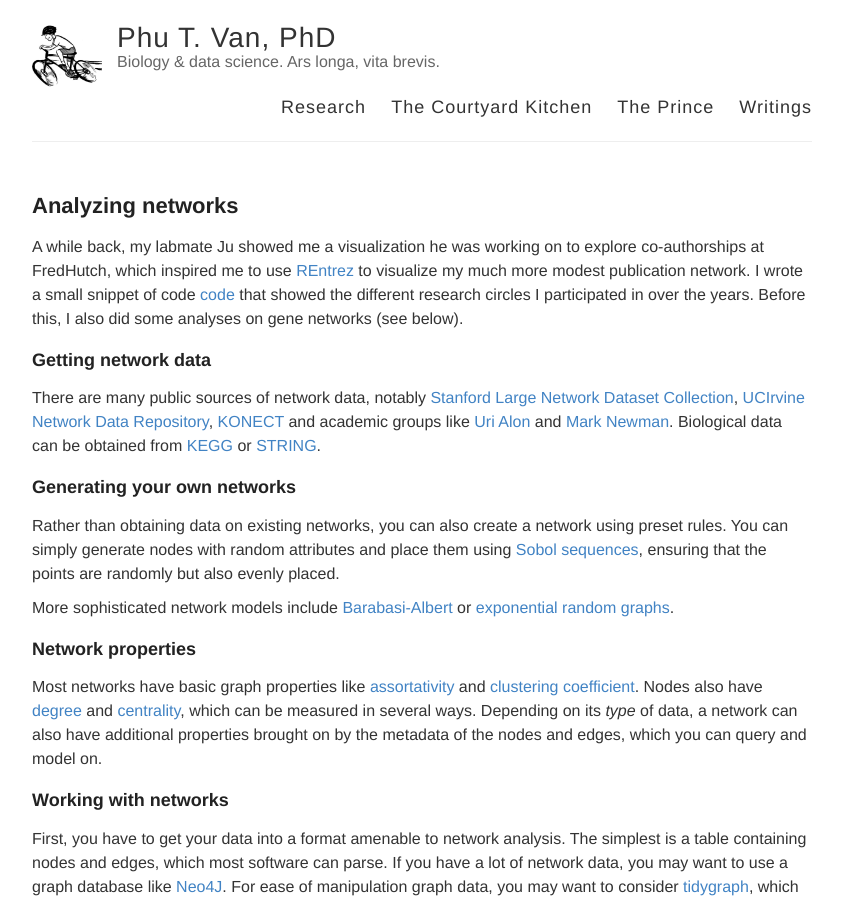
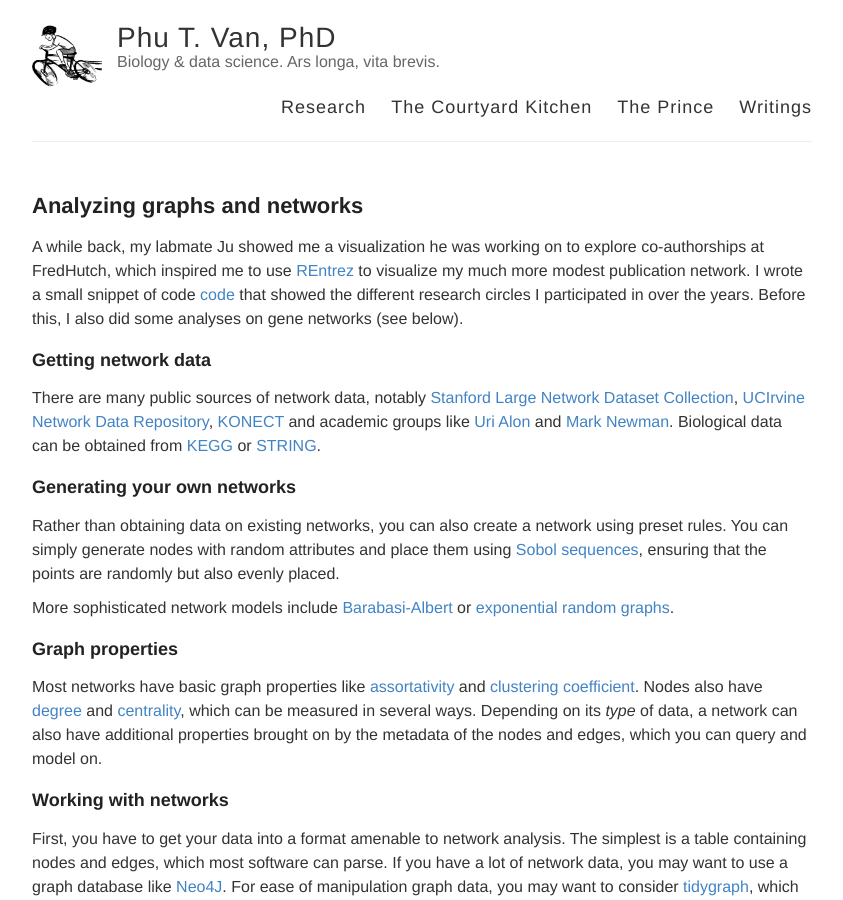
Before and after one commit to ptvan/ptvan.github.io, a Jekyll site: the page built from _posts/2019-10-17-analyzing-networks.md, in a window 1280 px wide and 900 px high. Shown: the whole window, without its empty margins (218-1061 px from the left). Built offline with Jekyll 4.4.1, drawn with Linux system fonts in a browser that asks for light colours.

Commit message:
networks -> graphs

```diff
--- a/_posts/2019-10-17-analyzing-networks.md
+++ b/_posts/2019-10-17-analyzing-networks.md
@@ -1,6 +1,6 @@
 ---
 layout: post
-title: Analyzing networks
+title: Analyzing graphs and networks
 ---
 
 A while back, my labmate Ju showed me a visualization he was working on to explore co-authorships at FredHutch, which inspired me to use [REntrez](https://cran.r-project.org/web/packages/rentrez/index.html) to visualize my much more modest publication network. I wrote a small snippet of code [code](https://github.com/ptvan/R-snippets/blob/master/coauthor_network.R) that showed the different research circles I participated in over the years. Before this, I also did some analyses on gene networks (see below).
@@ -15,7 +15,7 @@ Rather than obtaining data on existing networks, you can also create a network u
 
 More sophisticated network models include [Barabasi-Albert](https://en.wikipedia.org/wiki/Barab%C3%A1si%E2%80%93Albert_model) or [exponential random graphs](https://en.wikipedia.org/wiki/Exponential_random_graph_models).
 
-### Network properties
+### Graph properties
 
 Most networks have basic graph properties like [assortativity](https://en.wikipedia.org/wiki/Assortativity) and [clustering coefficient](https://en.wikipedia.org/wiki/Clustering_coefficient). Nodes also have [degree](https://en.wikipedia.org/wiki/Degree_(graph_theory)) and [centrality](https://en.wikipedia.org/wiki/Centrality), which can be measured in several ways. Depending on its _type_ of data, a network can also have additional properties brought on by the metadata of the nodes and edges, which you can query and model on.
 
```
